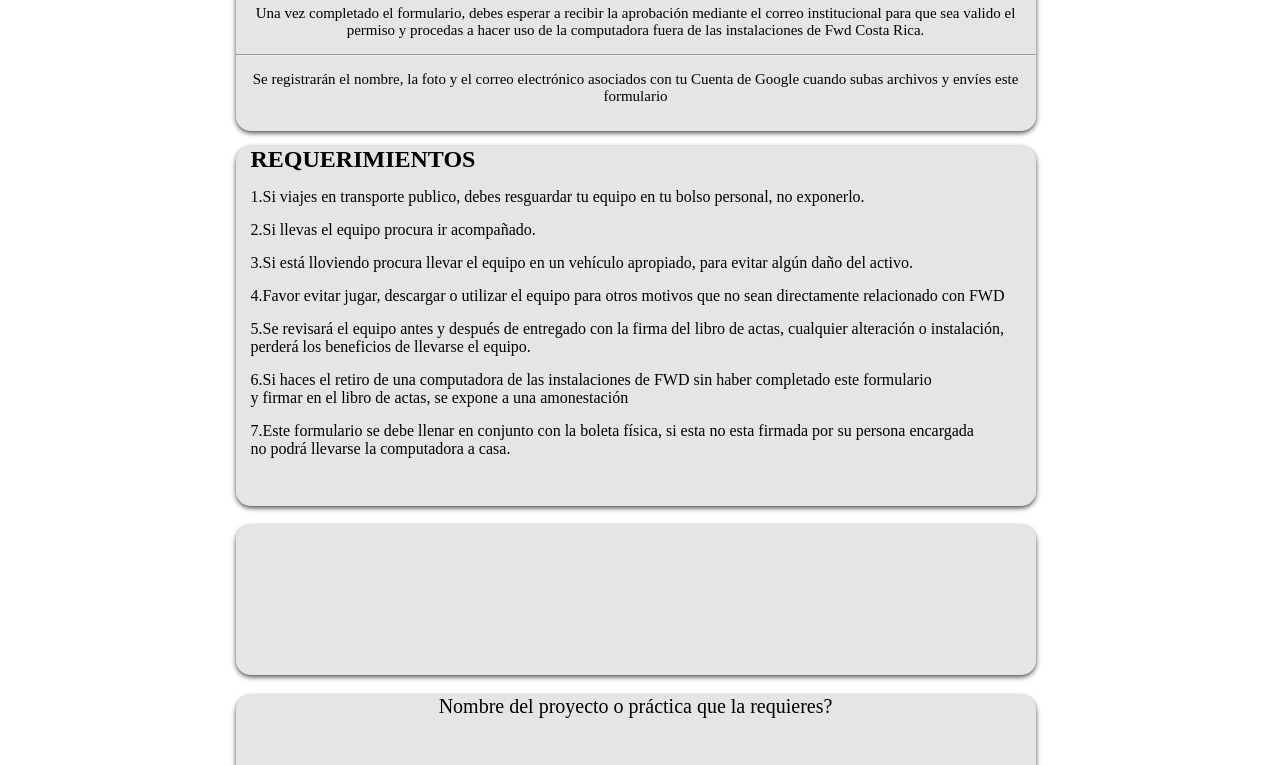
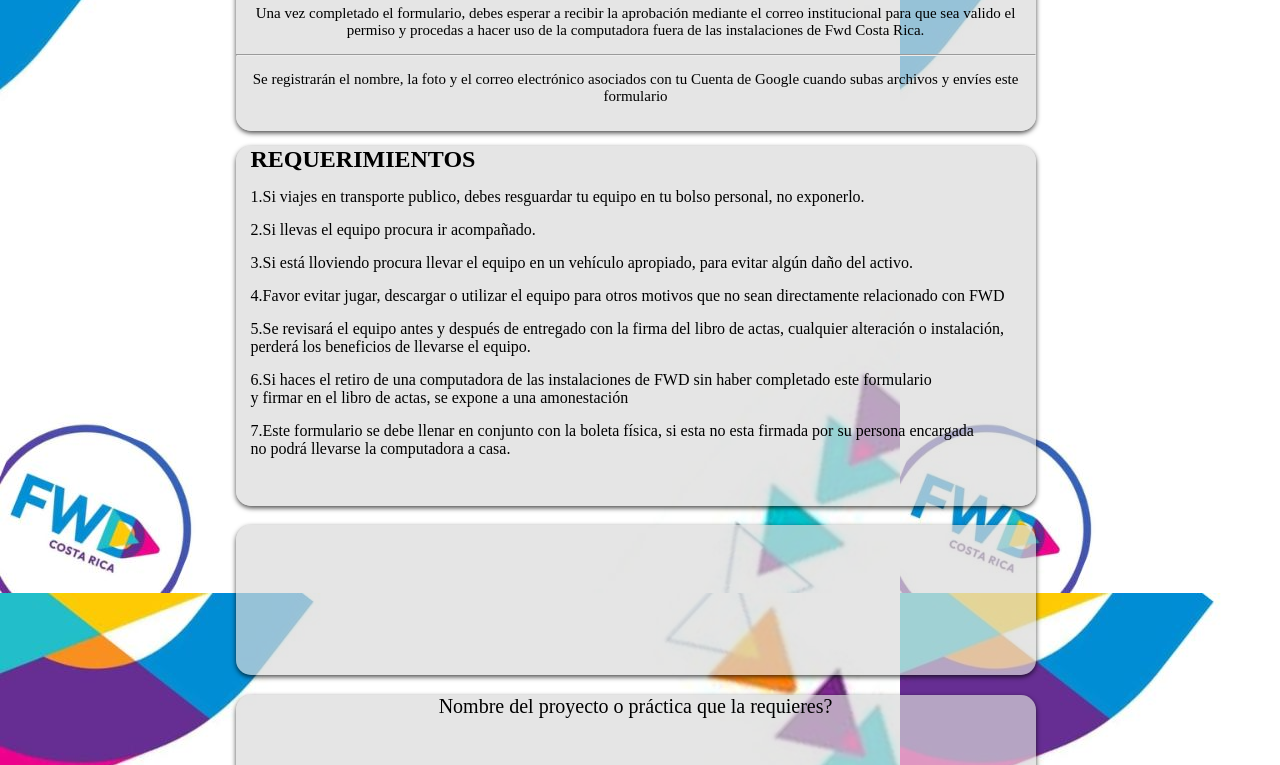
Before and after one commit to nikkyBri01/Proyecto-3, a website built with Parcel: page formulario.html in a window 1280 px wide. Shown: the part 307-1072 px from the top of the page. Built offline with nearby package versions, Linux system fonts and the light colour scheme.

Commit message:
Se hicieron cambios en el css

```diff
--- a/src/css/formulario.css
+++ b/src/css/formulario.css
@@ -113,8 +113,7 @@
 }
 
 body{
-
-
+    background-image: url(img/Diseño\ sin\ título.jpg);
     justify-content: center;
 
 }
```
Also changed, not shown: src/css/img/Diseño sin título.jpg (added).
